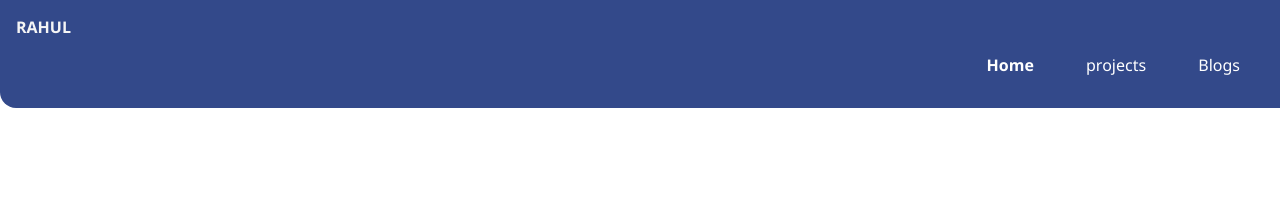
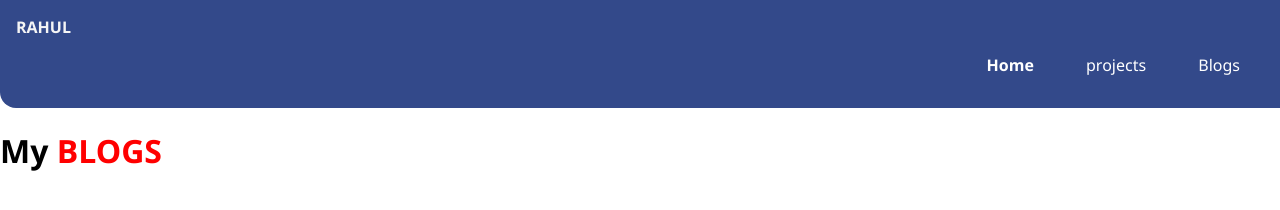
Before and after one commit to rahul5564/html-demo, a plain HTML site: page blogs.html in a window 1280 px wide. Drawn offline with Linux system fonts and the light colour scheme.

Commit message:
updated Blogs

```diff
--- a/blogs.html
+++ b/blogs.html
@@ -21,6 +21,9 @@
             </li>
         </ul>
     </nav>
+    <div>
+        <h1>My <span class="hero-inverted">BLOGS</span></h1>
+    </div>
 
 </body>
 </html>
```
Also changed, not shown: projects.html (+1 -1 lines).
